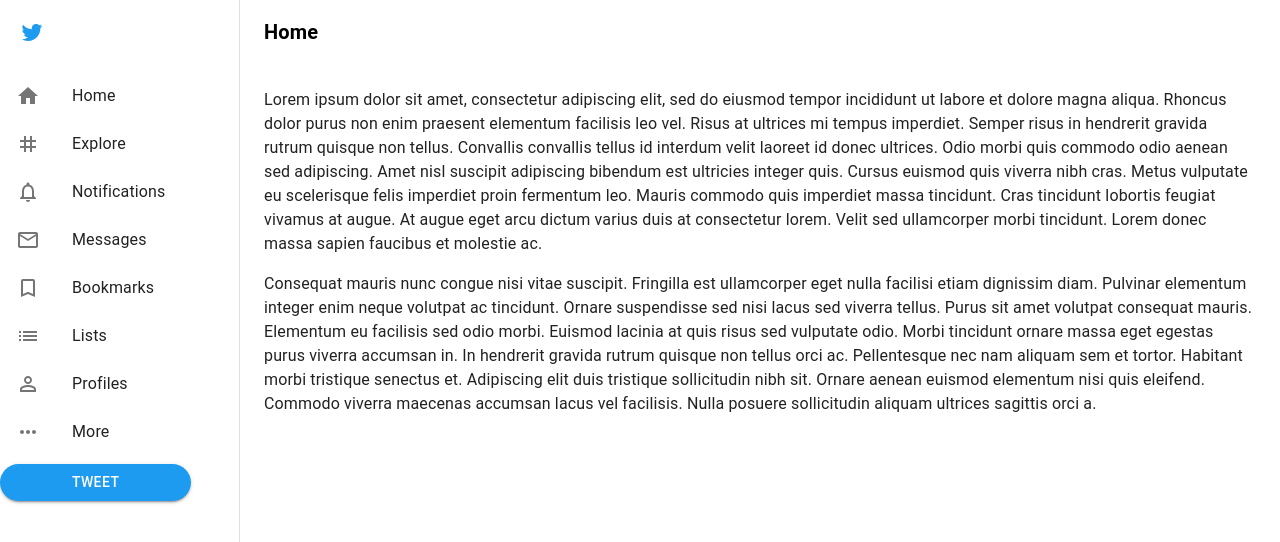
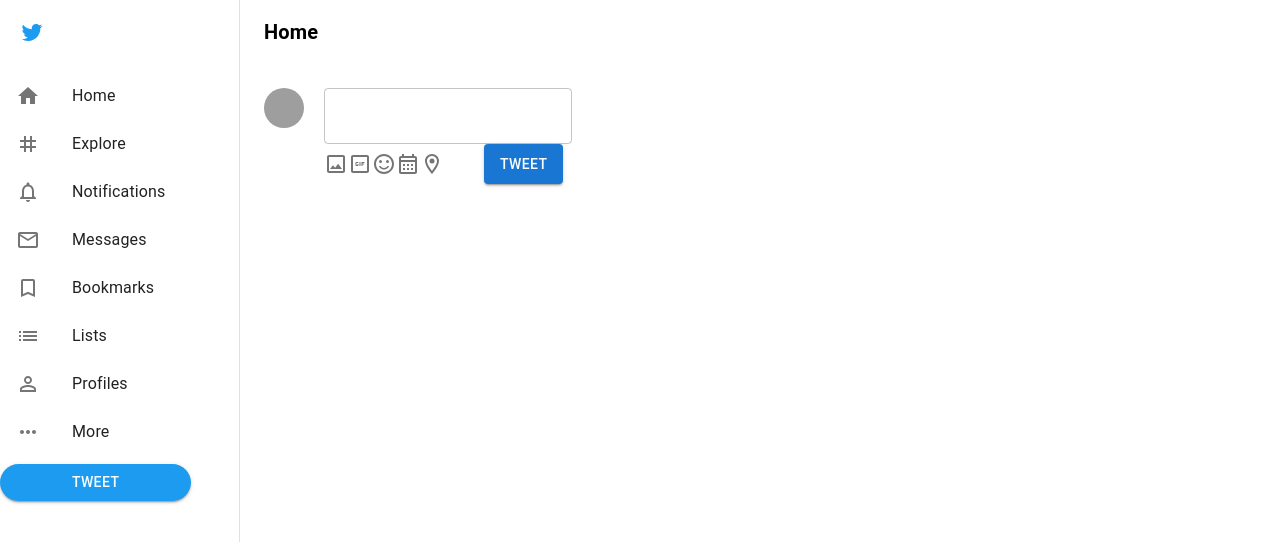
Before and after one commit to BodaNabeel/twitter-clone, a React (Create React App) app: page / in a window 1280 px wide. Shown: the top 542 px of the page. Built offline with nearby package versions, Linux system fonts and the light colour scheme; grey boxes are pictures that could not be loaded.

Commit message:
loading icons dynamically from array

```diff
--- a/src/components/Home.jsx
+++ b/src/components/Home.jsx
@@ -1,40 +1,84 @@
-import { Typography } from "@mui/material";
+import {
+  Avatar,
+  Button,
+  List,
+  ListItem,
+  ListItemIcon,
+  TextField,
+  Typography,
+} from "@mui/material";
+import { Box } from "@mui/system";
 import React from "react";
 
+// Icons
+import ImageOutlinedIcon from "@mui/icons-material/ImageOutlined";
+import GifBoxOutlinedIcon from "@mui/icons-material/GifBoxOutlined";
+import SentimentSatisfiedOutlinedIcon from "@mui/icons-material/SentimentSatisfiedOutlined";
+import CalendarMonthOutlinedIcon from "@mui/icons-material/CalendarMonthOutlined";
+import LocationOnOutlinedIcon from "@mui/icons-material/LocationOnOutlined";
 export default function Home() {
-
+  const CreateTweet = () => {
+    const icons = [
+      <ImageOutlinedIcon />,
+      <GifBoxOutlinedIcon />,
+      <SentimentSatisfiedOutlinedIcon />,
+      <CalendarMonthOutlinedIcon />,
+      <LocationOnOutlinedIcon />,
+    ];
+    return (
+      <>
+        <Box
+          sx={{
+            display: "flex",
+            gap: "20px",
+          }}
+        >
+          <Avatar alt="user pfp" src="https://picsum.photos/id/237/200/300" />
+          <Box>
+            <TextField id="tweet-area" variant="outlined" />
+            <Box
+              sx={{
+                display: "flex",
+                gap: "40px",
+              }}
+            >
+              <Box>
+                <List
+                  sx={{
+                    display: "flex",
+                  }}
+                >
+                  {icons.map((element) => {
+                    console.log(element);
+                    return (
+                      <ListItem
+                        sx={{
+                          padding: 0,
+                        }}
+                      >
+                        <ListItemIcon
+                          sx={{
+                            minWidth: "12px",
+                          }}
+                        >
+                          {element}
+                        </ListItemIcon>
+                      </ListItem>
+                    );
+                  })}
+                </List>
+              </Box>
+              <Button variant="contained">Tweet</Button>
+            </Box>
+          </Box>
+        </Box>
+      </>
+    );
+  };
   const Content = () => {
     return (
       <>
-        <Typography paragraph>
-          Lorem ipsum dolor sit amet, consectetur adipiscing elit, sed do
-          eiusmod tempor incididunt ut labore et dolore magna aliqua. Rhoncus
-          dolor purus non enim praesent elementum facilisis leo vel. Risus at
-          ultrices mi tempus imperdiet. Semper risus in hendrerit gravida rutrum
-          quisque non tellus. Convallis convallis tellus id interdum velit
-          laoreet id donec ultrices. Odio morbi quis commodo odio aenean sed
-          adipiscing. Amet nisl suscipit adipiscing bibendum est ultricies
-          integer quis. Cursus euismod quis viverra nibh cras. Metus vulputate
-          eu scelerisque felis imperdiet proin fermentum leo. Mauris commodo
-          quis imperdiet massa tincidunt. Cras tincidunt lobortis feugiat
-          vivamus at augue. At augue eget arcu dictum varius duis at consectetur
-          lorem. Velit sed ullamcorper morbi tincidunt. Lorem donec massa sapien
-          faucibus et molestie ac.
-        </Typography>
-        <Typography paragraph>
-          Consequat mauris nunc congue nisi vitae suscipit. Fringilla est
-          ullamcorper eget nulla facilisi etiam dignissim diam. Pulvinar
-          elementum integer enim neque volutpat ac tincidunt. Ornare suspendisse
-          sed nisi lacus sed viverra tellus. Purus sit amet volutpat consequat
-          mauris. Elementum eu facilisis sed odio morbi. Euismod lacinia at quis
-          risus sed vulputate odio. Morbi tincidunt ornare massa eget egestas
-          purus viverra accumsan in. In hendrerit gravida rutrum quisque non
-          tellus orci ac. Pellentesque nec nam aliquam sem et tortor. Habitant
-          morbi tristique senectus et. Adipiscing elit duis tristique
-          sollicitudin nibh sit. Ornare aenean euismod elementum nisi quis
-          eleifend. Commodo viverra maecenas accumsan lacus vel facilisis. Nulla
-          posuere sollicitudin aliquam ultrices sagittis orci a.
-        </Typography>
+        <CreateTweet />
       </>
     );
   };
```
